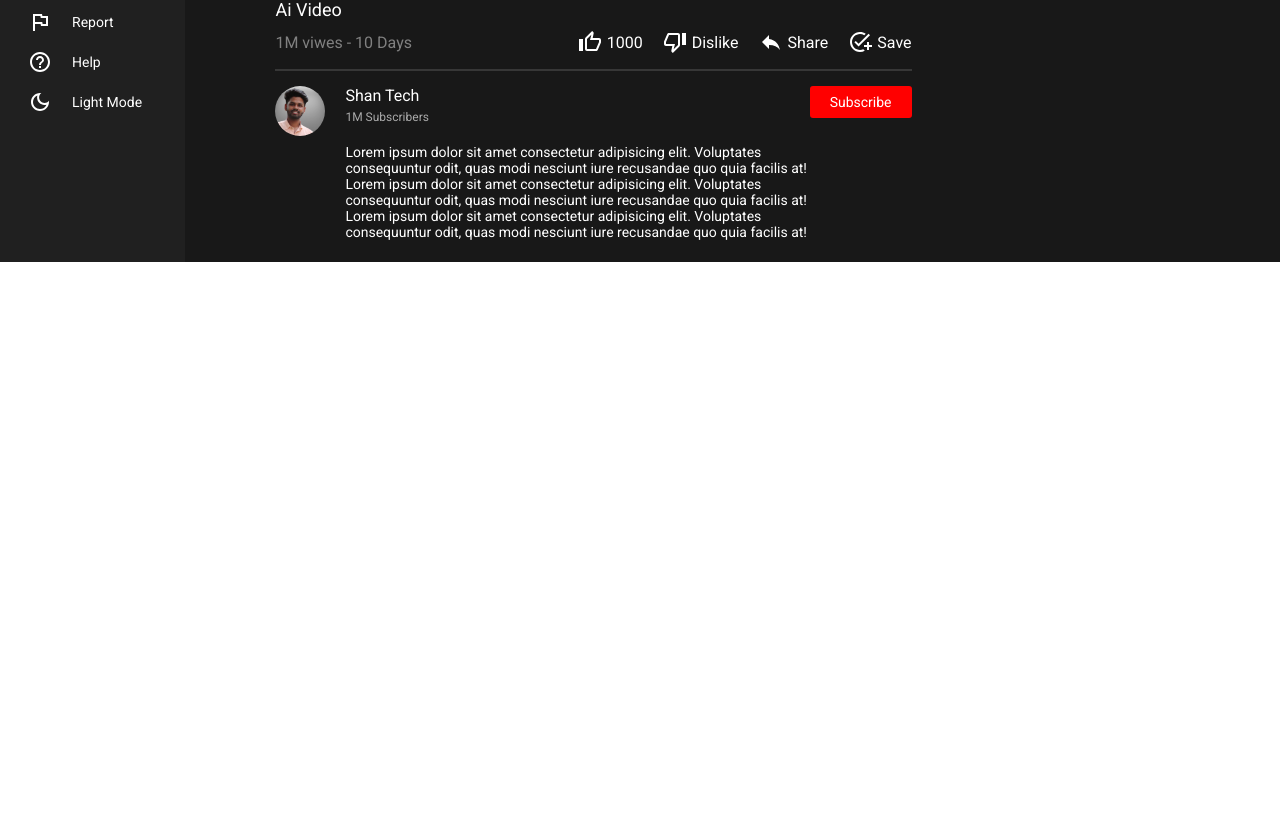
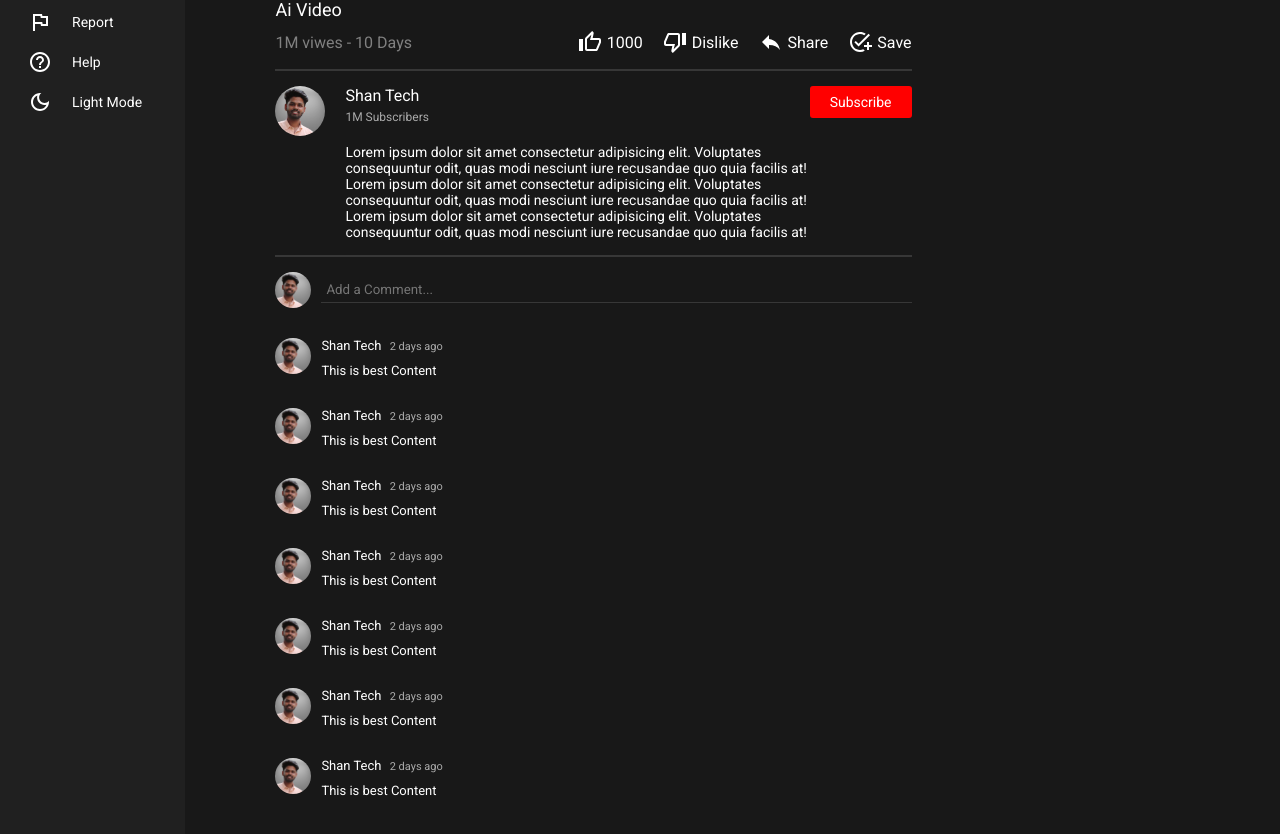
Before and after one commit to YsbAli/Content-Share-Website, a React (Vite) app: page /video/1 in a window 1280 px wide. Shown: the part 807-1641 px from the top of the page. Before the commit the page ends 1069 px from the top, so only its background shows below. Built offline with nearby package versions, Linux system fonts and the light colour scheme.

Commit message:
comment components added

```diff
--- /dev/null
+++ b/src/Components/AllComments.jsx
@@ -0,0 +1,26 @@
+import React from "react";
+import { Container, NewComment, Avatar, Input } from "../Styles/AllComments";
+import MyImage from "../assets/profile.png";
+import Comment from "./Commnet";
+
+const AllComments = () => {
+  return (
+    <Container>
+      <NewComment>
+        <Avatar src={MyImage} />
+        <Input placeholder="Add a Comment..." />
+      </NewComment>
+      {/* Commnet here */}
+
+      <Comment />
+      <Comment />
+      <Comment />
+      <Comment />
+      <Comment />
+      <Comment />
+      <Comment />
+    </Container>
+  );
+};
+
+export default AllComments;
--- /dev/null
+++ b/src/Components/Commnet.jsx
@@ -0,0 +1,27 @@
+import React from "react";
+import {
+  Avatar,
+  CommentDetails,
+  Name,
+  SignleCommnetDiv,
+  CommentDate,
+  Text,
+} from "../Styles/AllComments";
+
+import MyProfile from "../assets/profile.png";
+
+const Comment = () => {
+  return (
+    <SignleCommnetDiv>
+      <Avatar src={MyProfile} />
+      <CommentDetails>
+        <Name>
+          Shan Tech <CommentDate> 2 days ago</CommentDate>
+        </Name>
+        <Text>This is best Content</Text>
+      </CommentDetails>
+    </SignleCommnetDiv>
+  );
+};
+
+export default Comment;
--- a/src/Pages/VideoDetails.jsx
+++ b/src/Pages/VideoDetails.jsx
@@ -25,6 +25,7 @@ import {
 } from "../Styles/VideoDetails";
 
 import MyImage from "../assets/profile.png";
+import AllComments from "../Components/AllComments";
 
 const VideoDetails = () => {
   return (
@@ -79,6 +80,9 @@ const VideoDetails = () => {
           </ChannelProfileinfo>
           <ChannelSubscribe>Subscribe</ChannelSubscribe>
         </ChannelDetails>
+        <Hr />
+        {/* Commnet Section here */}
+        <AllComments />
       </ContentInfo>
       <VideoRecommendation>Recommentdation</VideoRecommendation>
     </Container>
--- /dev/null
+++ b/src/Styles/AllComments.js
@@ -0,0 +1,56 @@
+import styled from 'styled-components'
+
+export const Container = styled.div``;
+
+export const NewComment = styled.div`
+  display: flex;
+  align-items: center;
+  gap: 10px;
+`;
+
+export const Avatar = styled.img`
+  width: 36px;
+  height: 36px;
+  border-radius: 50%;
+  background-color: grey;
+`;
+
+export const Input = styled.input`
+  border: none;
+  border-bottom: 1px solid ${({ theme }) => theme.soft};
+  background-color: transparent;
+  outline: none;
+  width: 100%;
+  padding: 5px;
+  color: ${({ theme }) => theme.text};
+`;
+
+
+export const SignleCommnetDiv = styled.div`
+display: flex;
+margin: 30px 0px;
+gap: 10px;
+`
+
+export const CommentDetails = styled.div`
+display: flex;
+flex-direction: column;
+gap: 10px;
+color : ${({ theme }) => theme.text};
+`
+
+export const Name = styled.span`
+font-size: 13px;
+font-weight: 500;
+`
+
+export const CommentDate = styled.span`
+font-size: 11px;
+font-weight: 400;
+color: ${({ theme }) => theme.textSoft};
+margin-left: 5px;
+`
+
+export const Text = styled.span`
+font-size: 13px;
+`
```
